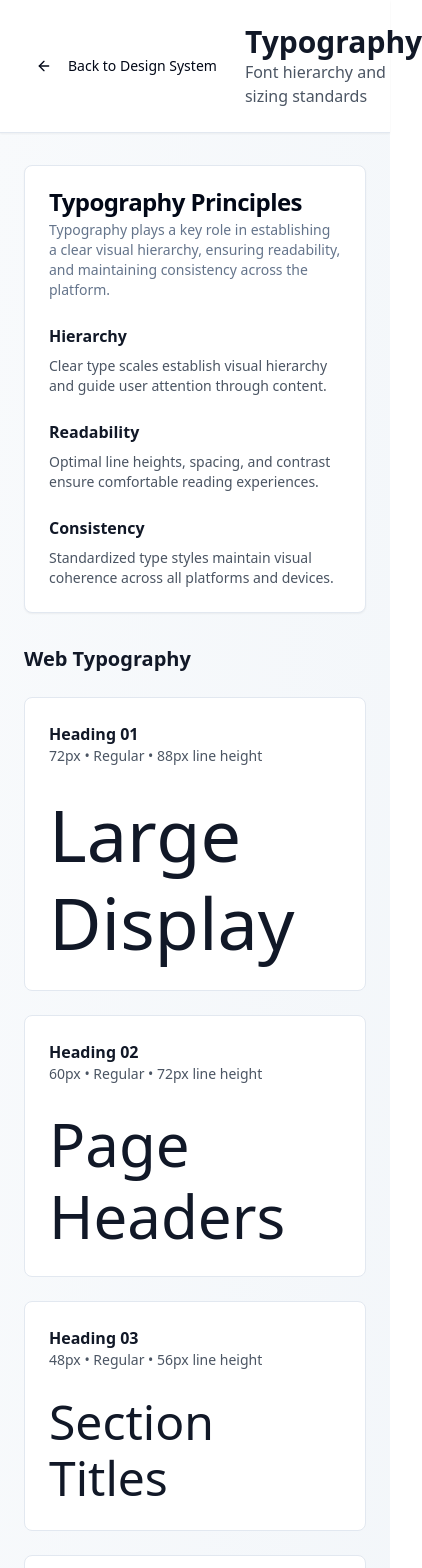
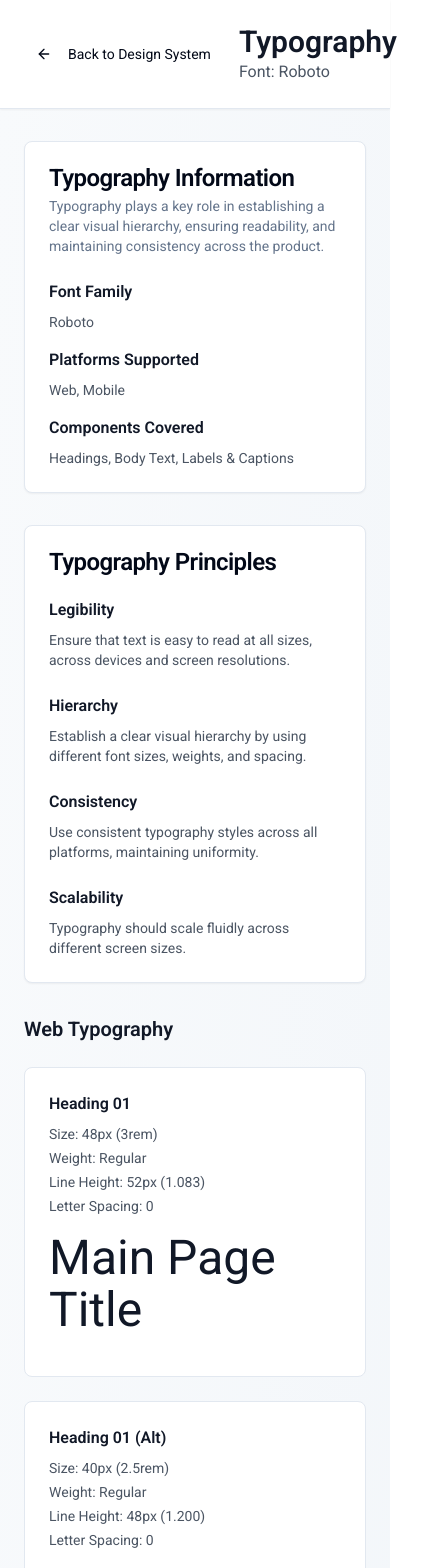
Before and after one commit to Suvarna-Myneni/style-sprite-craft, a React (Vite) app: page /typography in a window 390 px wide. Shown: the top 1568 px of the page, 422 px wide, since content can reach past the window. Built offline with nearby package versions, Linux system fonts and the light colour scheme.

Commit message:
Update typography guidelines
Implement typography guidelines, including font, sizes, weights, and spacing for web and mobile.

```diff
--- a/index.html
+++ b/index.html
@@ -1,26 +1,18 @@
-<!DOCTYPE html>
+
+<!doctype html>
 <html lang="en">
   <head>
     <meta charset="UTF-8" />
+    <link rel="icon" type="image/svg+xml" href="/favicon.ico" />
     <meta name="viewport" content="width=device-width, initial-scale=1.0" />
-    <title>style-sprite-craft</title>
-    <meta name="description" content="Lovable Generated Project" />
-    <meta name="author" content="Lovable" />
-
-    <meta property="og:title" content="style-sprite-craft" />
-    <meta property="og:description" content="Lovable Generated Project" />
-    <meta property="og:type" content="website" />
-    <meta property="og:image" content="https://lovable.dev/opengraph-image-p98pqg.png" />
-
-    <meta name="twitter:card" content="summary_large_image" />
-    <meta name="twitter:site" content="@lovable_dev" />
-    <meta name="twitter:image" content="https://lovable.dev/opengraph-image-p98pqg.png" />
+    <title>Design System</title>
+    <link rel="preconnect" href="https://fonts.googleapis.com">
+    <link rel="preconnect" href="https://fonts.gstatic.com" crossorigin>
+    <link href="https://fonts.googleapis.com/css2?family=Roboto:wght@400;600&display=swap" rel="stylesheet">
   </head>
-
   <body>
     <div id="root"></div>
-    <!-- IMPORTANT: DO NOT REMOVE THIS SCRIPT TAG OR THIS VERY COMMENT! -->
-    <script src="https://cdn.gpteng.co/gptengineer.js" type="module"></script>
     <script type="module" src="/src/main.tsx"></script>
+    <script src="https://cdn.gpteng.co/gptengineer.js" defer></script>
   </body>
 </html>
--- a/src/pages/Typography.tsx
+++ b/src/pages/Typography.tsx
@@ -7,24 +7,188 @@ import { Card, CardContent, CardDescription, CardHeader, CardTitle } from "@/com
 const Typography = () => {
   const typographyScales = {
     web: [
-      { name: "Heading 01", size: "72px", weight: "Regular", lineHeight: "88px", example: "Large Display" },
-      { name: "Heading 02", size: "60px", weight: "Regular", lineHeight: "72px", example: "Page Headers" },
-      { name: "Heading 03", size: "48px", weight: "Regular", lineHeight: "56px", example: "Section Titles" },
-      { name: "Heading 04", size: "36px", weight: "Regular", lineHeight: "44px", example: "Component Titles" },
-      { name: "Heading 05", size: "24px", weight: "Semi-Bold", lineHeight: "32px", example: "Card Headers" },
-      { name: "Body", size: "16px", weight: "Regular", lineHeight: "24px", example: "Body text and paragraphs" },
-      { name: "Caption/Meta", size: "14px", weight: "Regular", lineHeight: "20px", example: "Captions and metadata" },
-      { name: "Label", size: "12px", weight: "Regular", lineHeight: "16px", example: "Labels and small text" }
+      {
+        name: "Heading 01",
+        size: "48px",
+        sizeRem: "3rem",
+        weight: "Regular",
+        lineHeight: "52px",
+        lineHeightRatio: "1.083",
+        letterSpacing: "0",
+        example: "Main Page Title"
+      },
+      {
+        name: "Heading 01 (Alt)",
+        size: "40px",
+        sizeRem: "2.5rem",
+        weight: "Regular",
+        lineHeight: "48px",
+        lineHeightRatio: "1.200",
+        letterSpacing: "0",
+        example: "Alternative Main Title"
+      },
+      {
+        name: "Heading 01 (Bold)",
+        size: "32px",
+        sizeRem: "2rem",
+        weight: "Semi Bold",
+        lineHeight: "38px",
+        lineHeightRatio: "1.188",
+        letterSpacing: "0",
+        example: "Bold Main Title"
+      },
+      {
+        name: "Heading 02",
+        size: "28px",
+        sizeRem: "1.75rem",
+        weight: "Regular",
+        lineHeight: "34px",
+        lineHeightRatio: "1.750",
+        letterSpacing: "0",
+        example: "Section Headers"
+      },
+      {
+        name: "Heading 03",
+        size: "24px",
+        sizeRem: "1.5rem",
+        weight: "Regular",
+        lineHeight: "30px",
+        lineHeightRatio: "1.25",
+        letterSpacing: "0",
+        example: "Subsection Titles"
+      },
+      {
+        name: "Heading 04",
+        size: "20px",
+        sizeRem: "1.25rem",
+        weight: "Regular",
+        lineHeight: "24px",
+        lineHeightRatio: "1.2",
+        letterSpacing: "0",
+        example: "Component Titles"
+      },
+      {
+        name: "Heading 04 (Alt)",
+        size: "18px",
+        sizeRem: "1.125rem",
+        weight: "Regular",
+        lineHeight: "24px",
+        lineHeightRatio: "1.33",
+        letterSpacing: "0",
+        example: "Small Component Titles"
+      },
+      {
+        name: "Body 01",
+        size: "16px",
+        sizeRem: "1rem",
+        weight: "Regular",
+        lineHeight: "24px",
+        lineHeightRatio: "1.5",
+        letterSpacing: "0",
+        example: "Primary body text and paragraphs"
+      },
+      {
+        name: "Caption/Note",
+        size: "14px",
+        sizeRem: "0.875rem",
+        weight: "Regular",
+        lineHeight: "20px",
+        lineHeightRatio: "1.43",
+        letterSpacing: "0",
+        example: "Captions and notes"
+      },
+      {
+        name: "Label/Info",
+        size: "12px",
+        sizeRem: "0.75rem",
+        weight: "Regular",
+        lineHeight: "16px",
+        lineHeightRatio: "1.33",
+        letterSpacing: "0",
+        example: "Labels and information text"
+      }
     ],
     mobile: [
-      { name: "Heading 01", size: "48px", weight: "Regular", lineHeight: "56px", example: "Large Display" },
-      { name: "Heading 02", size: "36px", weight: "Regular", lineHeight: "44px", example: "Page Headers" },
-      { name: "Heading 03", size: "28px", weight: "Regular", lineHeight: "36px", example: "Section Titles" },
-      { name: "Heading 04", size: "24px", weight: "Regular", lineHeight: "32px", example: "Component Titles" },
-      { name: "Body 01", size: "16px", weight: "Regular", lineHeight: "24px", example: "Primary body text" },
-      { name: "Body 02", size: "14px", weight: "Regular", lineHeight: "20px", example: "Secondary body text" },
-      { name: "Caption/Meta", size: "12px", weight: "Regular", lineHeight: "16px", example: "Captions and metadata" },
-      { name: "Label", size: "10px", weight: "Regular", lineHeight: "14px", example: "Labels and small text" }
+      {
+        name: "Heading 01",
+        size: "28px",
+        sizeRem: "1.75rem",
+        weight: "Regular",
+        lineHeight: "34px",
+        lineHeightRatio: "1.750",
+        letterSpacing: "0",
+        example: "Main Mobile Title"
+      },
+      {
+        name: "Heading 02",
+        size: "24px",
+        sizeRem: "1.5rem",
+        weight: "Regular",
+        lineHeight: "30px",
+        lineHeightRatio: "1.25",
+        letterSpacing: "0",
+        example: "Mobile Section Headers"
+      },
+      {
+        name: "Heading 03",
+        size: "20px",
+        sizeRem: "1.25rem",
+        weight: "Regular",
+        lineHeight: "24px",
+        lineHeightRatio: "1.2",
+        letterSpacing: "0",
+        example: "Mobile Subsection Titles"
+      },
+      {
+        name: "Heading 04",
+        size: "18px",
+        sizeRem: "1.125rem",
+        weight: "Regular",
+        lineHeight: "24px",
+        lineHeightRatio: "1.33",
+        letterSpacing: "0",
+        example: "Mobile Component Titles"
+      },
+      {
+        name: "Body 01",
+        size: "16px",
+        sizeRem: "1rem",
+        weight: "Regular",
+        lineHeight: "24px",
+        lineHeightRatio: "1.5",
+        letterSpacing: "0",
+        example: "Primary mobile body text"
+      },
+      {
+        name: "Body 02",
+        size: "14px",
+        sizeRem: "0.875rem",
+        weight: "Regular",
+        lineHeight: "20px",
+        lineHeightRatio: "1.43",
+        letterSpacing: "0",
+        example: "Secondary mobile body text"
+      },
+      {
+        name: "Caption/Note/Tags",
+        size: "12px",
+        sizeRem: "0.75rem",
+        weight: "Regular",
+        lineHeight: "16px",
+        lineHeightRatio: "1.33",
+        letterSpacing: "0",
+        example: "Mobile captions and tags"
+      },
+      {
+        name: "Label",
+        size: "10px",
+        sizeRem: "0.625rem",
+        weight: "Regular",
+        lineHeight: "14px",
+        lineHeightRatio: "1.4",
+        letterSpacing: "0",
+        example: "Mobile labels"
+      }
     ]
   };
 
@@ -33,23 +197,30 @@ const Typography = () => {
       <h3 className="text-xl font-bold text-gray-900">{title}</h3>
       {scale.map((type) => (
         <div key={type.name} className="border rounded-lg p-6 bg-white">
-          <div className="flex flex-col lg:flex-row lg:items-center lg:justify-between mb-4">
-            <div className="mb-2 lg:mb-0">
-              <h4 className="font-semibold text-gray-900">{type.name}</h4>
-              <p className="text-sm text-gray-600">
-                {type.size} • {type.weight} • {type.lineHeight} line height
-              </p>
+          <div className="flex flex-col lg:flex-row lg:items-start lg:justify-between mb-4">
+            <div className="mb-4 lg:mb-0 lg:w-1/3">
+              <h4 className="font-semibold text-gray-900 mb-2">{type.name}</h4>
+              <div className="text-sm text-gray-600 space-y-1">
+                <p><span className="font-medium">Size:</span> {type.size} ({type.sizeRem})</p>
+                <p><span className="font-medium">Weight:</span> {type.weight}</p>
+                <p><span className="font-medium">Line Height:</span> {type.lineHeight} ({type.lineHeightRatio})</p>
+                <p><span className="font-medium">Letter Spacing:</span> {type.letterSpacing}</p>
               </div>
             </div>
+            <div className="lg:w-2/3">
               <div
                 className="text-gray-900"
                 style={{
+                  fontFamily: 'Roboto, sans-serif',
                   fontSize: type.size,
-              fontWeight: type.weight === 'Semi-Bold' ? '600' : '400',
-              lineHeight: type.lineHeight
+                  fontWeight: type.weight === 'Semi Bold' ? '600' : '400',
+                  lineHeight: type.lineHeight,
+                  letterSpacing: type.letterSpacing
                 }}
               >
                 {type.example}
+              </div>
+            </div>
           </div>
         </div>
       ))}
@@ -57,7 +228,7 @@ const Typography = () => {
   );
 
   return (
-    <div className="min-h-screen bg-gradient-to-br from-slate-50 to-slate-100">
+    <div className="min-h-screen bg-gradient-to-br from-slate-50 to-slate-100" style={{ fontFamily: 'Roboto, sans-serif' }}>
       {/* Header */}
       <div className="bg-white shadow-sm border-b">
         <div className="max-w-7xl mx-auto px-6 py-6">
@@ -70,34 +241,61 @@ const Typography = () => {
             </Link>
             <div>
               <h1 className="text-3xl font-bold text-gray-900">Typography</h1>
-              <p className="text-gray-600">Font hierarchy and sizing standards</p>
+              <p className="text-gray-600">Font: Roboto</p>
             </div>
           </div>
         </div>
       </div>
 
       <div className="max-w-7xl mx-auto px-6 py-8">
+        {/* Info Section */}
+        <Card className="mb-8">
+          <CardHeader>
+            <CardTitle>Typography Information</CardTitle>
+            <CardDescription>
+              Typography plays a key role in establishing a clear visual hierarchy, ensuring readability, and maintaining consistency across the product.
+            </CardDescription>
+          </CardHeader>
+          <CardContent>
+            <div className="space-y-4">
+              <div>
+                <h4 className="font-semibold text-gray-900 mb-2">Font Family</h4>
+                <p className="text-sm text-gray-600">Roboto</p>
+              </div>
+              <div>
+                <h4 className="font-semibold text-gray-900 mb-2">Platforms Supported</h4>
+                <p className="text-sm text-gray-600">Web, Mobile</p>
+              </div>
+              <div>
+                <h4 className="font-semibold text-gray-900 mb-2">Components Covered</h4>
+                <p className="text-sm text-gray-600">Headings, Body Text, Labels & Captions</p>
+              </div>
+            </div>
+          </CardContent>
+        </Card>
+
         {/* Principles */}
         <Card className="mb-8">
           <CardHeader>
             <CardTitle>Typography Principles</CardTitle>
-            <CardDescription>
-              Typography plays a key role in establishing a clear visual hierarchy, ensuring readability, and maintaining consistency across the platform.
-            </CardDescription>
           </CardHeader>
           <CardContent>
-            <div className="grid md:grid-cols-3 gap-6">
+            <div className="grid md:grid-cols-2 lg:grid-cols-4 gap-6">
+              <div>
+                <h4 className="font-semibold text-gray-900 mb-2">Legibility</h4>
+                <p className="text-sm text-gray-600">Ensure that text is easy to read at all sizes, across devices and screen resolutions.</p>
+              </div>
               <div>
                 <h4 className="font-semibold text-gray-900 mb-2">Hierarchy</h4>
-                <p className="text-sm text-gray-600">Clear type scales establish visual hierarchy and guide user attention through content.</p>
-              </div>
-              <div>
-                <h4 className="font-semibold text-gray-900 mb-2">Readability</h4>
-                <p className="text-sm text-gray-600">Optimal line heights, spacing, and contrast ensure comfortable reading experiences.</p>
+                <p className="text-sm text-gray-600">Establish a clear visual hierarchy by using different font sizes, weights, and spacing.</p>
               </div>
               <div>
                 <h4 className="font-semibold text-gray-900 mb-2">Consistency</h4>
-                <p className="text-sm text-gray-600">Standardized type styles maintain visual coherence across all platforms and devices.</p>
+                <p className="text-sm text-gray-600">Use consistent typography styles across all platforms, maintaining uniformity.</p>
+              </div>
+              <div>
+                <h4 className="font-semibold text-gray-900 mb-2">Scalability</h4>
+                <p className="text-sm text-gray-600">Typography should scale fluidly across different screen sizes.</p>
               </div>
             </div>
           </CardContent>
@@ -115,18 +313,22 @@ const Typography = () => {
             <CardTitle>Usage Guidelines</CardTitle>
           </CardHeader>
           <CardContent>
-            <div className="space-y-4">
+            <div className="space-y-6">
               <div>
-                <h4 className="font-semibold text-gray-900 mb-2">Headings</h4>
-                <p className="text-sm text-gray-600">Use heading hierarchy to create clear information structure. H1 for page titles, H2 for major sections, etc.</p>
+                <h4 className="font-semibold text-gray-900 mb-2">Web Typography</h4>
+                <div className="space-y-2 text-sm text-gray-600">
+                  <p><strong>Headings:</strong> Use larger font sizes for headings to create a strong hierarchy. Heading 01 is ideal for main titles, Heading 02 for section titles, and Heading 03 or Heading 04 for subheadings.</p>
+                  <p><strong>Body Text:</strong> Body text should remain legible and appropriately spaced, ensuring comfortable reading for longer paragraphs. Body 01 is for primary content.</p>
+                  <p><strong>Captions/Labels:</strong> These are used for smaller, less prominent text like captions, field labels, and fine print.</p>
+                </div>
               </div>
               <div>
-                <h4 className="font-semibold text-gray-900 mb-2">Body Text</h4>
-                <p className="text-sm text-gray-600">16px minimum for body text on web, 14px on mobile. Maintain adequate line spacing for readability.</p>
+                <h4 className="font-semibold text-gray-900 mb-2">Mobile Typography</h4>
+                <div className="space-y-2 text-sm text-gray-600">
+                  <p><strong>Headings:</strong> Mobile typography scales down slightly to accommodate smaller screen sizes. Use Heading 01 for main headings and Heading 02, 03, and 04 for subsections.</p>
+                  <p><strong>Body Text:</strong> Body 01 and Body 02 are used for all the body text, especially content-heavy sections, ensuring text remains legible on mobile devices.</p>
+                  <p><strong>Captions/Labels:</strong> Smaller text elements like captions, labels, notes are to be scaled down for mobile, ensuring they're readable without taking up too much space.</p>
                 </div>
-              <div>
-                <h4 className="font-semibold text-gray-900 mb-2">Line Length</h4>
-                <p className="text-sm text-gray-600">Optimal reading line length is 45-75 characters. Use responsive typography for different screen sizes.</p>
               </div>
             </div>
           </CardContent>
--- a/tailwind.config.ts
+++ b/tailwind.config.ts
@@ -1,3 +1,4 @@
+
 import type { Config } from "tailwindcss";
 
 export default {
@@ -18,6 +19,9 @@ export default {
 			}
 		},
 		extend: {
+			fontFamily: {
+				'sans': ['Roboto', 'ui-sans-serif', 'system-ui', 'sans-serif'],
+			},
 			colors: {
 				border: 'hsl(var(--border))',
 				input: 'hsl(var(--input))',
```
Lines whose indentation alone changed are shown as unchanged.
